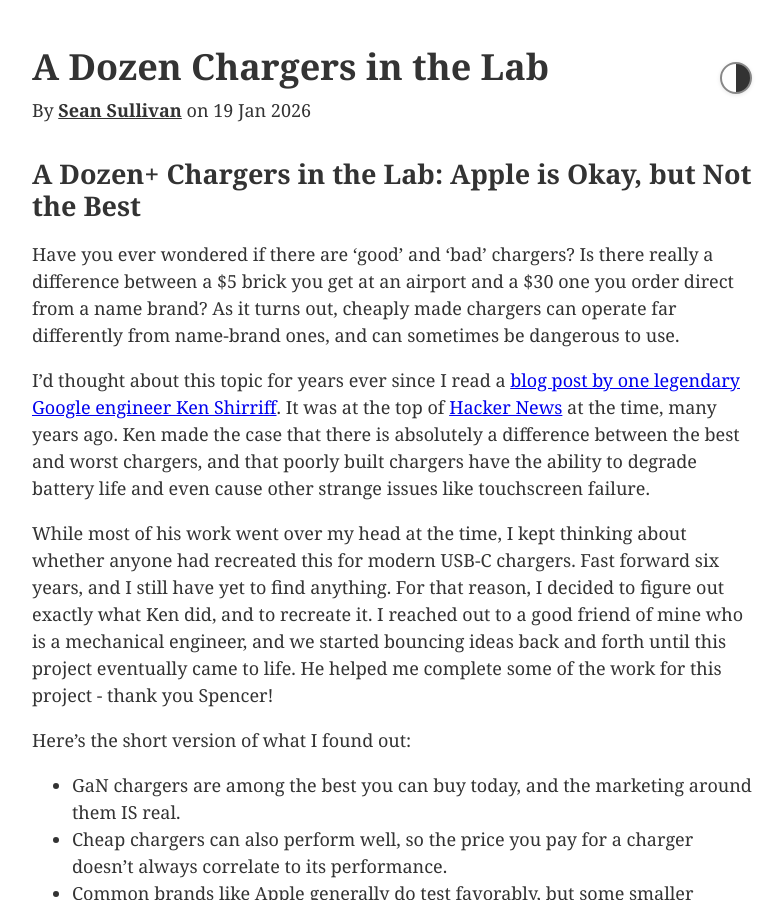
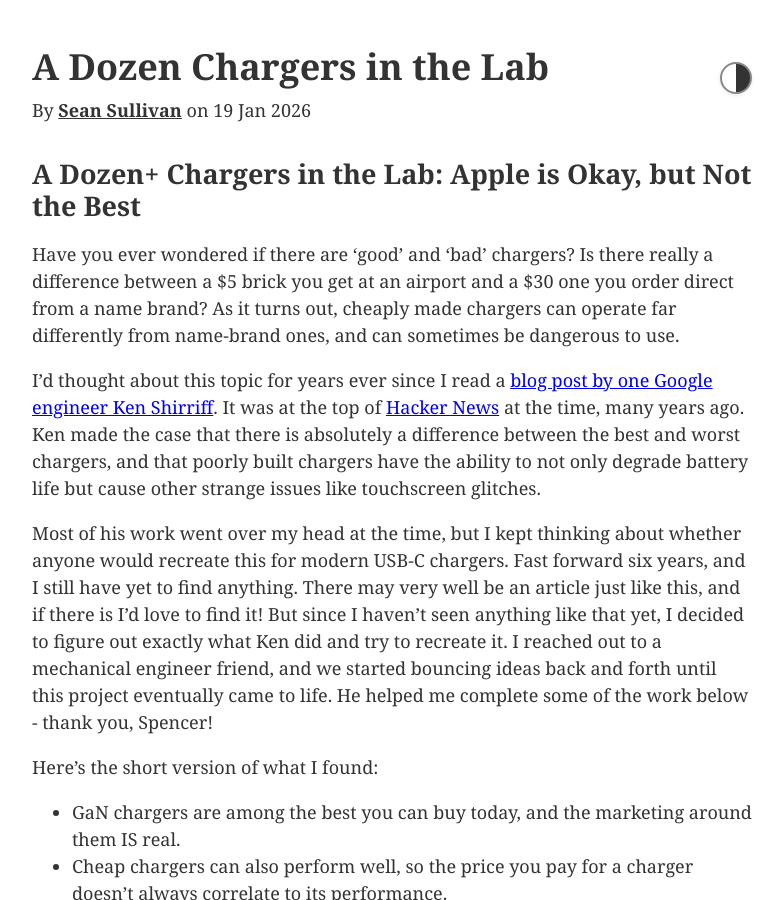
Before and after one commit to 0sps/sull1van.com, a Jekyll site: the page built from _posts/2026-01-19-a-dozen-chargers-in-the-lab.md, in a window 1280 px wide and 900 px high. Shown: the whole window, without its empty margins (248-1031 px from the left). Built offline with Jekyll 4.4.1, drawn with Linux system fonts in a browser that asks for light colours.

Commit message:
Update 2026-01-19-a-dozen-chargers-in-the-lab.md

```diff
--- a/_posts/2026-01-19-a-dozen-chargers-in-the-lab.md
+++ b/_posts/2026-01-19-a-dozen-chargers-in-the-lab.md
@@ -312,12 +312,12 @@ devices:
 
 Have you ever wondered if there are 'good' and 'bad' chargers? Is there really a difference between a $5 brick you get at an airport and a $30 one you order direct from a name brand? As it turns out, cheaply made chargers can operate far differently from name-brand ones, and can sometimes be dangerous to use.
 
-I'd thought about this topic for years ever since I read a [blog post by one legendary Google engineer Ken Shirriff](https://www.righto.com/2012/10/a-dozen-usb-chargers-in-lab-apple-is.html). It was at the top of [Hacker News](https://news.ycombinator.com/) at the time, many years ago. Ken made the case that there is absolutely a difference between the best and worst chargers, and that poorly built chargers have the ability to degrade battery life and even cause other strange issues like touchscreen failure.
-
-While most of his work went over my head at the time, I kept thinking about whether anyone had recreated this for modern USB-C chargers. Fast forward six years, and I still have yet to find anything. For that reason, I decided to figure out exactly what Ken did, and to recreate it. I reached out to a good friend of mine who is a mechanical engineer, and we started bouncing ideas back and forth until this project eventually came to life. He helped me complete some of the work for this project - thank you Spencer!
-
-
-Here's the short version of what I found out:
+I'd thought about this topic for years ever since I read a [blog post by one Google engineer Ken Shirriff](https://www.righto.com/2012/10/a-dozen-usb-chargers-in-lab-apple-is.html). It was at the top of [Hacker News](https://news.ycombinator.com/) at the time, many years ago. Ken made the case that there is absolutely a difference between the best and worst chargers, and that poorly built chargers have the ability to not only degrade battery life but cause other strange issues like touchscreen glitches.
+
+Most of his work went over my head at the time, but I kept thinking about whether anyone would recreate this for modern USB-C chargers. Fast forward six years, and I still have yet to find anything. There may very well be an article just like this, and if there is I'd love to find it! But since I haven't seen anything like that yet, I decided to figure out exactly what Ken did and try to recreate it. I reached out to a mechanical engineer friend, and we started bouncing ideas back and forth until this project eventually came to life. He helped me complete some of the work below - thank you, Spencer!
+
+
+Here's the short version of what I found:
 - GaN chargers are among the best you can buy today, and the marketing around them IS real.
 - Cheap chargers can also perform well, so the price you pay for a charger doesn't always correlate to its performance.
 - Common brands like Apple generally do test favorably, but some smaller brands edge them out in quality.
```
